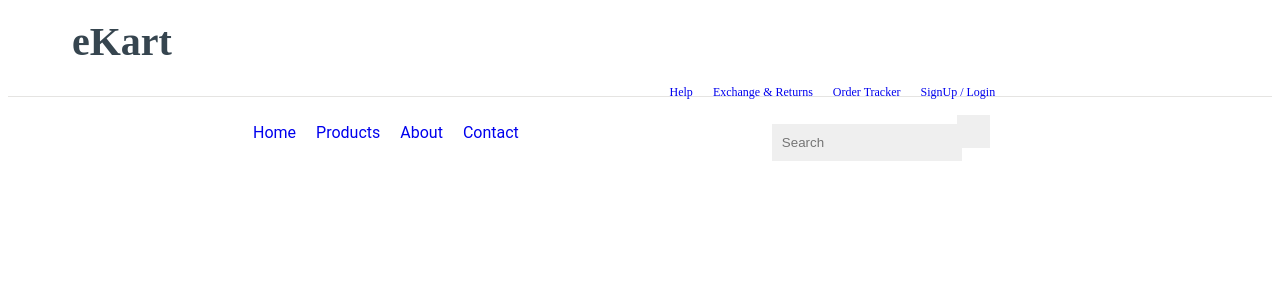
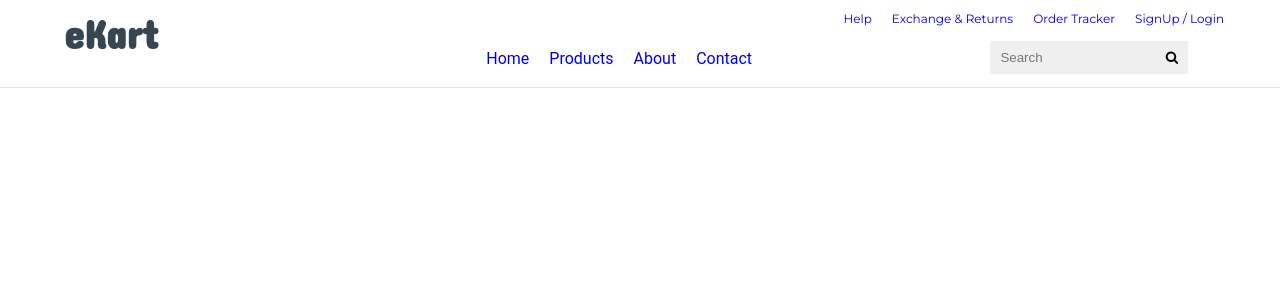
Before and after one commit to michaelvassilyevmvc/angular-ekart, an Angular app: page / in a window 1280 px wide. Shown: the top 300 px of the page. Built offline with nearby package versions, Linux system fonts and the light colour scheme.

Commit message:
End of Lesson10. Добавлен глобально импорт шрифтов и иконок font awesome

```diff
--- a/src/styles.css
+++ b/src/styles.css
@@ -1 +1,13 @@
-/* You can add global styles to this file, and also import other style files */
+@import url('https://fonts.googleapis.com/css2?family=Montserrat:ital,wght@0,100..900;1,100..900&display=swap');
+@import url('https://fonts.googleapis.com/css2?family=Concert+One&display=swap');
+@import url('https://cdnjs.cloudflare.com/ajax/libs/font-awesome/4.6.3/css/font-awesome.min.css');
+
+
+*{
+  margin:0px;
+  padding: 0px;
+  box-sizing: border-box;
+}
+body{
+  font-family: "Montserrat", serif;
+}
```
